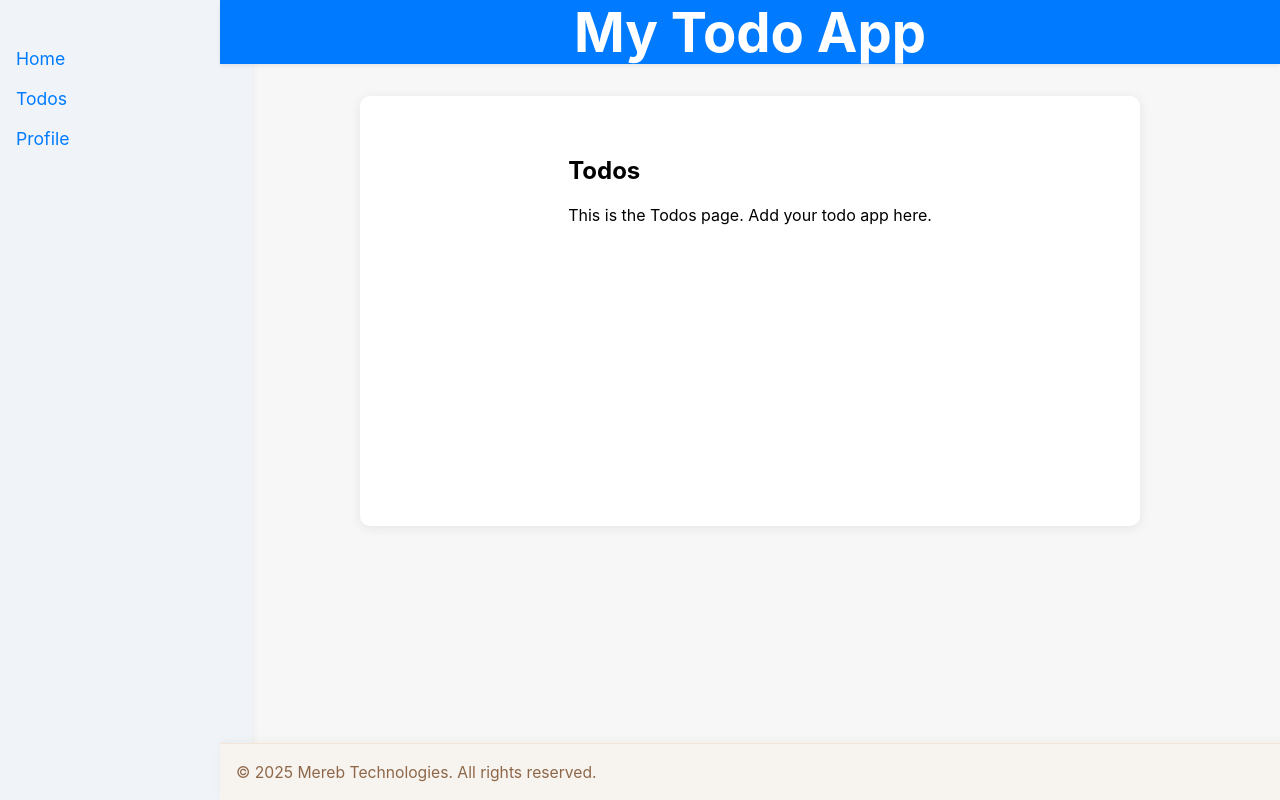
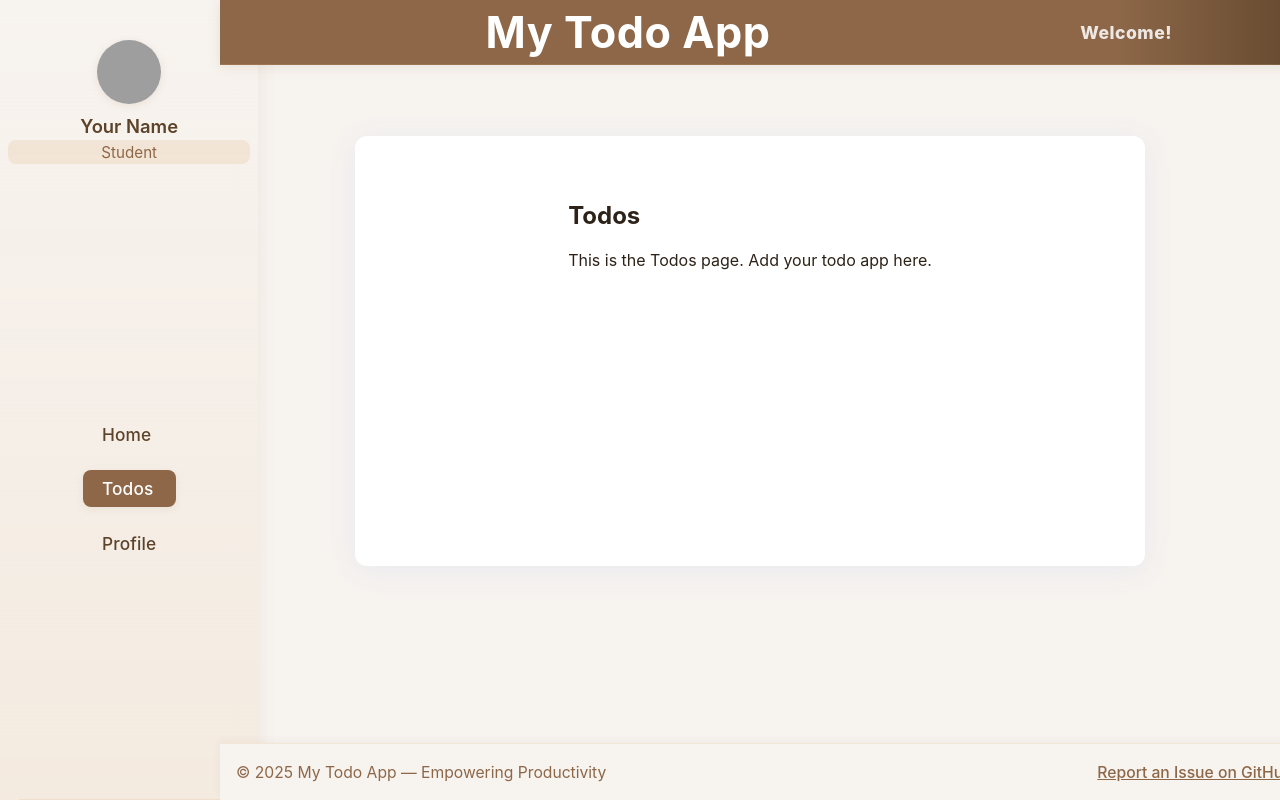
Before and after one commit to yusufyusie/my-todo-app, a React (Create React App) app: page /todos in a window 1280 px wide. Built offline with nearby package versions, Linux system fonts and the light colour scheme; grey boxes are pictures that could not be loaded.

Commit message:
Commit all current changes

```diff
--- a/src/App.css
+++ b/src/App.css
@@ -1,8 +1,9 @@
 /* Layout styles moved from Layout.css */
+
 .layout-root {
   display: flex;
   min-height: 100vh;
-  background: #f7f7f7;
+  background: var(--background);
 }
 
 .layout-main {
@@ -11,6 +12,7 @@
   display: flex;
   flex-direction: column;
   min-height: 100vh;
+  background: var(--background);
 }
 
 .layout-header {
@@ -26,21 +28,24 @@
 }
 
 .app-container {
-  max-width: 700px;
+  max-width: 720px;
   width: 100%;
-  background: #fff;
-  border-radius: 10px;
-  box-shadow: 0 2px 12px rgba(0,0,0,0.08);
-  padding: 2.5rem;
+  background: var(--surface);
+  border-radius: var(--border-radius);
+  box-shadow: 0 4px 32px rgba(37,99,235,0.07);
+  padding: 2.8rem 2.2rem 2.2rem 2.2rem;
   min-height: 350px;
-  margin: 0 auto;
+  margin: 2.5rem auto 2.5rem auto;
+  transition: box-shadow 0.2s;
 }
 
 .layout-footer {
   height: 56px;
 }
+
 .App {
   text-align: center;
+  font-family: var(--font-main);
 }
 
 .App-logo {
--- a/src/components/Footer.jsx
+++ b/src/components/Footer.jsx
@@ -4,7 +4,17 @@ import '../styles/Footer.css';
 function Footer() {
   return (
     <footer className="footer">
-      <p>&copy; 2025 Mereb Technologies. All rights reserved.</p>
+      <div className="footer-left">&copy; 2025 My Todo App &mdash; Empowering Productivity</div>
+      <div className="footer-right">
+        <a
+          href="https://github.com/yusufyusie/my-todo-app/issues"
+          target="_blank"
+          rel="noopener noreferrer"
+          className="footer-link"
+        >
+          Report an Issue on GitHub
+        </a>
+      </div>
     </footer>
   );
 }
--- a/src/components/Header.jsx
+++ b/src/components/Header.jsx
@@ -4,7 +4,10 @@ import '../styles/Header.css';
 function Header() {
   return (
     <header className="header">
-      <h1>My Todo App</h1>
+      <div className="header-title">My Todo App</div>
+      <div className="header-actions">
+        <span className="header-welcome">Welcome!</span>
+      </div>
     </header>
   );
 }
--- a/src/components/Sidebar.jsx
+++ b/src/components/Sidebar.jsx
@@ -5,6 +5,13 @@ import '../styles/Sidebar.css';
 function Sidebar() {
   return (
     <aside className="sidebar">
+      <div className="sidebar-user">
+        <div className="sidebar-avatar">
+          <img src="https://ui-avatars.com/api/?name=User&background=8d6748&color=fff&size=64" alt="User Avatar" />
+        </div>
+        <div className="sidebar-username">Your Name</div>
+        <div className="sidebar-role">Student</div>
+      </div>
       <nav>
         <ul>
           <li><NavLink to="/" end>Home</NavLink></li>
@@ -12,6 +19,9 @@ function Sidebar() {
           <li><NavLink to="/profile">Profile</NavLink></li>
         </ul>
       </nav>
+      <div className="sidebar-footer">
+        <span>&copy; 2025 Mereb Technologies</span>
+      </div>
     </aside>
   );
 }
--- a/src/index.css
+++ b/src/index.css
@@ -1,13 +1,28 @@
+
+/* Modern global theme and font setup */
+:root {
+  --primary: #8d6748;
+  --primary-dark: #5c432a;
+  --accent: #e0b07a;
+  --background: #f7f3ef;
+  --surface: #fff;
+  --text-main: #2d2217;
+  --text-light: #fff;
+  --border-radius: 12px;
+  --shadow: 0 2px 12px rgba(141,103,72,0.10);
+  --font-main: 'Inter', 'Segoe UI', 'Roboto', 'Oxygen', 'Ubuntu', 'Cantarell', 'Fira Sans', 'Droid Sans', 'Helvetica Neue', sans-serif;
+}
+
 body {
   margin: 0;
-  font-family: -apple-system, BlinkMacSystemFont, 'Segoe UI', 'Roboto', 'Oxygen',
-    'Ubuntu', 'Cantarell', 'Fira Sans', 'Droid Sans', 'Helvetica Neue',
-    sans-serif;
+  font-family: var(--font-main);
+  background: var(--background);
+  color: var(--text-main);
   -webkit-font-smoothing: antialiased;
   -moz-osx-font-smoothing: grayscale;
+  min-height: 100vh;
 }
 
 code {
-  font-family: source-code-pro, Menlo, Monaco, Consolas, 'Courier New',
-    monospace;
+  font-family: 'Fira Mono', 'Menlo', 'Monaco', 'Consolas', 'Courier New', monospace;
 }
--- a/src/styles/Header.css
+++ b/src/styles/Header.css
@@ -1,15 +1,46 @@
+
 .header {
   width: calc(100% - 220px);
   height: 64px;
-  background: #007bff;
-  color: #fff;
+  background: linear-gradient(90deg, var(--primary) 80%, var(--primary-dark) 100%);
+  color: var(--text-light);
   display: flex;
   align-items: center;
-  justify-content: center;
-  font-size: 1.7rem;
-  box-shadow: 0 2px 4px rgba(0,0,0,0.07);
+  padding: 0 2.2rem 0 1.5rem;
+  font-size: 2rem;
+  font-weight: 800;
+  letter-spacing: 0.5px;
+  box-shadow: 0 2px 12px rgba(141,103,72,0.13);
   position: fixed;
   left: 220px;
   top: 0;
   z-index: 100;
+  font-family: var(--font-main);
+  border-bottom: 1.5px solid #e0b07a33;
 }
+.header-title {
+  flex: 1 1 120px;
+  text-align: center;
+  font-size: 1.35em;
+  font-weight: 700;
+  letter-spacing: 0.5px;
+  min-width: 80px;
+  max-width: 60vw;
+  overflow: hidden;
+  text-overflow: ellipsis;
+  white-space: nowrap;
+}
+.header-actions {
+  min-width: 160px;
+  text-align: right;
+  display: flex;
+  align-items: center;
+  justify-content: flex-end;
+}
+.header-welcome {
+  font-size: 1.1rem;
+  opacity: 0.85;
+  white-space: nowrap;
+  overflow: visible;
+  color: var(--text-light);
+}
--- a/src/styles/Sidebar.css
+++ b/src/styles/Sidebar.css
@@ -1,27 +1,95 @@
+
 .sidebar {
   width: 220px;
-  background: #f0f4f8;
-  padding: 2rem 1rem;
+  background: linear-gradient(180deg, #f7f3ef 0%, #e0b07a22 100%);
+  padding: 2.5rem 1.2rem 1.2rem 1.2rem;
   min-height: 100vh;
-  box-shadow: 2px 0 6px rgba(0,0,0,0.04);
+  box-shadow: 2px 0 16px rgba(141,103,72,0.08);
   position: fixed;
   left: 0;
   top: 0;
   z-index: 100;
+  font-family: var(--font-main);
+  display: flex;
+  flex-direction: column;
+  align-items: center;
+  justify-content: space-between;
+}
+
+.sidebar-user {
+  display: flex;
+  flex-direction: column;
+  align-items: center;
+  margin-bottom: 2.5rem;
+  width: 100%;
+}
+.sidebar-avatar {
+  width: 64px;
+  height: 64px;
+  border-radius: 50%;
+  overflow: hidden;
+  box-shadow: 0 2px 8px rgba(141,103,72,0.13);
+  margin-bottom: 0.7rem;
+}
+.sidebar-avatar img {
+  width: 100%;
+  height: 100%;
+  object-fit: cover;
+}
+.sidebar-username {
+  font-size: 1.15rem;
+  font-weight: 600;
+  color: var(--primary-dark);
+  margin-bottom: 0.2rem;
+  text-align: center;
+  width: 100%;
+  word-break: break-word;
+}
+.sidebar-role {
+  font-size: 0.95rem;
+  color: #8d6748;
+  background: #e0b07a33;
+  border-radius: 8px;
+  padding: 0.15rem 0.7rem;
+  margin-bottom: 0.5rem;
+  text-align: center;
+  width: 100%;
 }
 .sidebar nav ul {
   list-style: none;
   padding: 0;
+  width: 100%;
 }
 .sidebar nav ul li {
-  margin-bottom: 1.2rem;
+  margin-bottom: 1.1rem;
 }
 .sidebar nav ul li a {
-  color: #007bff;
+  display: block;
+  color: var(--primary-dark);
   text-decoration: none;
-  font-size: 1.1rem;
-  transition: color 0.2s;
+  font-size: 1.08rem;
+  font-weight: 500;
+  border-radius: 8px;
+  padding: 0.5rem 1.2rem;
+  transition: background 0.18s, color 0.18s;
+  letter-spacing: 0.01em;
+  width: 100%;
+  box-sizing: border-box;
 }
-.sidebar nav ul li a:hover {
-  color: #0056b3;
+.sidebar nav ul li a:hover, .sidebar nav ul li a.active {
+  background: var(--primary);
+  color: var(--text-light);
+  box-shadow: 0 2px 8px rgba(141,103,72,0.10);
 }
+
+.sidebar-footer {
+  width: 100%;
+  text-align: center;
+  font-size: 0.93rem;
+  color: #8d6748;
+  padding: 1.2rem 0 0.2rem 0;
+  border-top: 1px solid #e0b07a33;
+  margin-top: 2rem;
+  letter-spacing: 0.01em;
+  background: transparent;
+}
--- a/src/styles/TodoApp.css
+++ b/src/styles/TodoApp.css
@@ -1,16 +1,24 @@
+
 .app-container {
   display: flex;
   flex-direction: column;
   align-items: center;
   min-height: 100vh;
-  background: #f7f7f7;
+  background: var(--surface);
+  border-radius: var(--border-radius);
+  box-shadow: var(--shadow);
+  font-family: var(--font-main);
 }
+
 
 .todo-header {
   margin-top: 2rem;
   font-size: 2rem;
-  color: #333;
+  color: var(--primary-dark);
+  font-weight: 700;
+  letter-spacing: 0.5px;
 }
+
 
 .todo-form {
   display: flex;
@@ -18,43 +26,51 @@
   margin-bottom: 1.5rem;
 }
 
+
 .todo-input {
   padding: 0.5rem;
   font-size: 1rem;
-  border: 1px solid #ccc;
-  border-radius: 4px;
+  border: 1px solid #d1d5db;
+  border-radius: 6px;
   width: 220px;
+  font-family: var(--font-main);
 }
 
+
 .add-btn {
-  padding: 0.5rem 1rem;
+  padding: 0.5rem 1.2rem;
   font-size: 1rem;
-  background: #007bff;
-  color: #fff;
+  background: var(--primary);
+  color: var(--text-light);
   border: none;
-  border-radius: 4px;
+  border-radius: 6px;
   cursor: pointer;
+  font-weight: 600;
+  letter-spacing: 0.5px;
   transition: background 0.2s;
 }
 .add-btn:hover {
-  background: #0056b3;
+  background: var(--primary-dark);
 }
+
 
 .todo-list {
   list-style: none;
   padding: 0;
-  width: 300px;
+  width: 320px;
 }
+
 
 .todo-item {
   display: flex;
   align-items: center;
   justify-content: space-between;
-  background: #fff;
-  margin-bottom: 0.5rem;
-  padding: 0.75rem 1rem;
-  border-radius: 4px;
-  box-shadow: 0 1px 3px rgba(0,0,0,0.05);
+  background: #f4f6fa;
+  border-radius: 6px;
+  margin-bottom: 0.7rem;
+  padding: 0.7rem 1rem;
+  box-shadow: 0 1px 4px rgba(37,99,235,0.04);
+  font-family: var(--font-main);
 }
 
 .todo-text {
```
Also changed, not shown: 1 other file (tests, documents, lock files or other folders).
